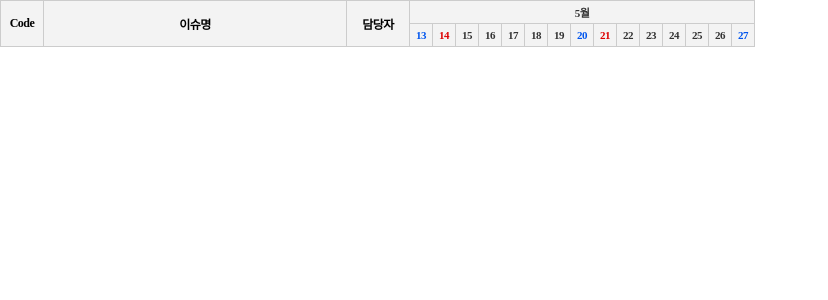
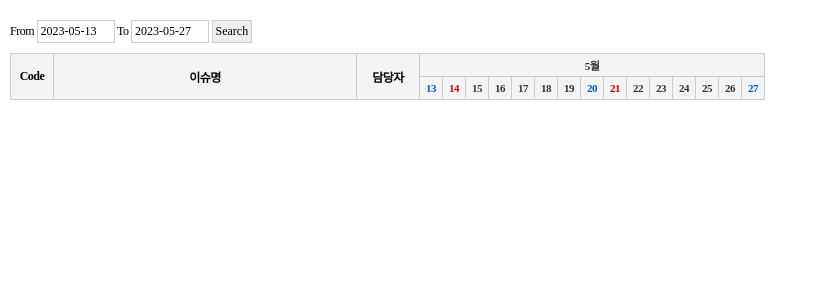
Before and after one commit to Epiloum/jira-collector, a PHP site: page / in a window 1280 px wide. Shown: the top 300 px of the page, without its empty margins (0-828 px from the left). Run offline with PHP 8.4, Linux system fonts and the light colour scheme; data that the repository does not hold is empty.

Commit message:
Add search function

```diff
--- a/viewer/index.css
+++ b/viewer/index.css
@@ -1,28 +1,46 @@
 body {
   margin: 0;
-    padding: 0;
+  padding: 10px;
   letter-spacing: -0.03em;
   font-family: "Noto Sans KR", "Apple Gothic", "Malgun Gothic";
 }
 header {
   margin: 0;
-    padding: 0;
+  padding: 10px 0;
 }
-table {
+header form {
+  font-size: 12px;
+}
+header input {
+  padding: 3px;
+  border: 1px solid #ccc;
+  font-size: 12px;
+  font-family: "Noto Sans KR", "Apple Gothic", "Malgun Gothic";
+}
+header input[type="text"] {
+  width: 70px;
+}
+table#tbl_gannt {
   border-collapse: collapse;
   border: 1px solid #ccc;
 }
-table th {
+table#tbl_gannt th {
   font-size: 12px;
   border: 1px solid #ccc;
 }
-table th:nth-child(1) { min-width: 40px; }
-table th:nth-child(2) { min-width: 300px; }
-table th:nth-child(3) { min-width: 60px; }
-table thead th {
+table#tbl_gannt th:nth-child(1) {
+  min-width: 40px;
+}
+table#tbl_gannt th:nth-child(2) {
+  min-width: 300px;
+}
+table#tbl_gannt th:nth-child(3) {
+  min-width: 60px;
+}
+table#tbl_gannt thead th {
   background-color: #f3f3f3;
 }
-table thead td {
+table#tbl_gannt thead td {
   font-size: 11px;
   min-width: 20px;
   height: 20px;
@@ -32,13 +50,13 @@ table thead td {
   font-weight: 700;
   background-color: #f3f3f3;
 }
-table thead td.d0 {
+table#tbl_gannt thead td.d0 {
   color: #dd0000;
 }
-table thead td.d6 {
+table#tbl_gannt thead td.d6 {
   color: #0055ee;
 }
-table tbody th {
+table#tbl_gannt tbody th {
   padding: 6px;
   font-size: 13px;
   font-weight: 300;
--- a/viewer/index.php
+++ b/viewer/index.php
@@ -55,7 +55,7 @@ while($v = $res->fetch_object()) {
         'code' => $v->k,
         'title' => $v->title,
         'assignee' => $v->assignee,
-        'left' => (strtotime(substr($v->started_at, 0, 10)) - $st) / 86400 * (DAY_WIDTH + 3) - 2,
+        'left' => max(-1, (strtotime(substr($v->started_at, 0, 10)) - $st) / 86400 * (DAY_WIDTH + 3) - 2),
         'width' => ((strtotime(substr($v->ended_at, 0, 10)) - strtotime(substr($v->started_at, 0, 10))) / 86400 + 1) * (DAY_WIDTH + 3)
     ];
 }
@@ -65,10 +65,26 @@ while($v = $res->fetch_object()) {
 <head>
 <title>마켓개발4팀</title>
 <meta charset="UTF-8">
-<link href="index.css" rel="stylesheet" type="text/css" />
+<link rel="stylesheet" href="index.css" type="text/css" />
+<link rel="stylesheet" href="//code.jquery.com/ui/1.13.2/themes/base/jquery-ui.css" //>
+<script src="https://code.jquery.com/jquery-3.7.0.min.js" integrity="sha256-2Pmvv0kuTBOenSvLm6bvfBSSHrUJ+3A7x6P5Ebd07/g=" crossorigin="anonymous"></script>
+<script src="https://code.jquery.com/ui/1.13.1/jquery-ui.min.js" integrity="sha256-eTyxS0rkjpLEo16uXTS0uVCS4815lc40K2iVpWDvdSY=" crossorigin="anonymous"></script>
+<script>
+    $( function() {
+        $("#datepicker_st").datepicker({dateFormat: "yy-mm-dd"});
+        $("#datepicker_ed").datepicker({dateFormat: "yy-mm-dd"});
+    });
+</script>
 </head>
 <body>
-<table>
+<header>
+    <form>
+        From <input name="st" type="text" value="<?php echo date('Y-m-d', $st) ?>" id="datepicker_st" />
+        To <input name="ed" type="text" value="<?php echo date('Y-m-d', $ed) ?>" id="datepicker_ed" />
+        <input type="submit" value="Search" />
+    </form>
+</header>
+<table id="tbl_gannt">
     <thead>
         <tr>
             <th rowspan="2">Code</th>
```
Also changed, not shown: other parts of viewer/index.css (+29 -14 lines). Lines whose indentation alone changed are shown as unchanged.
